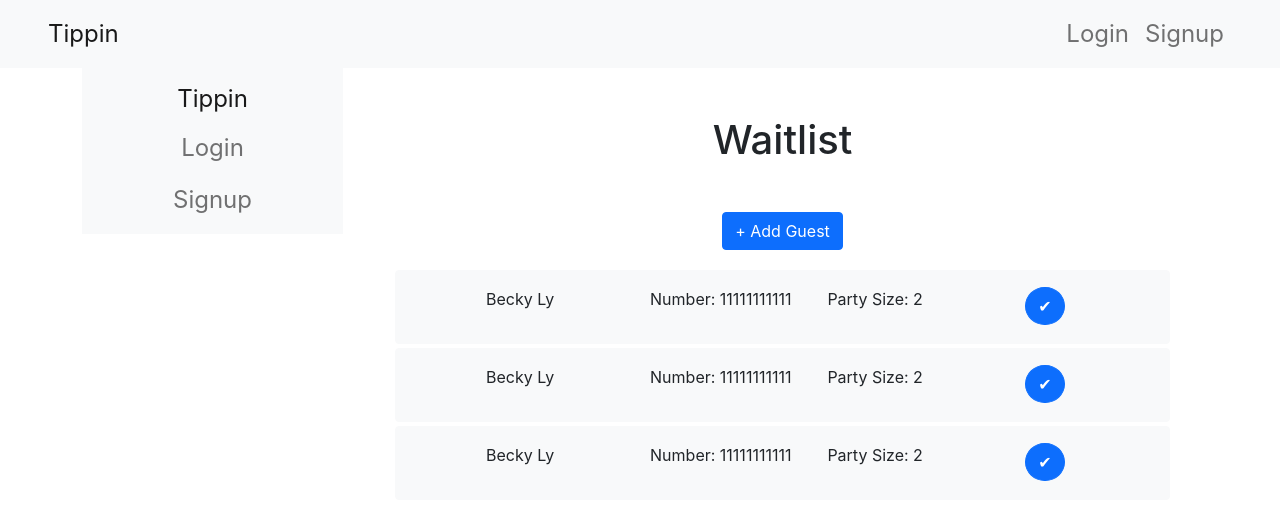
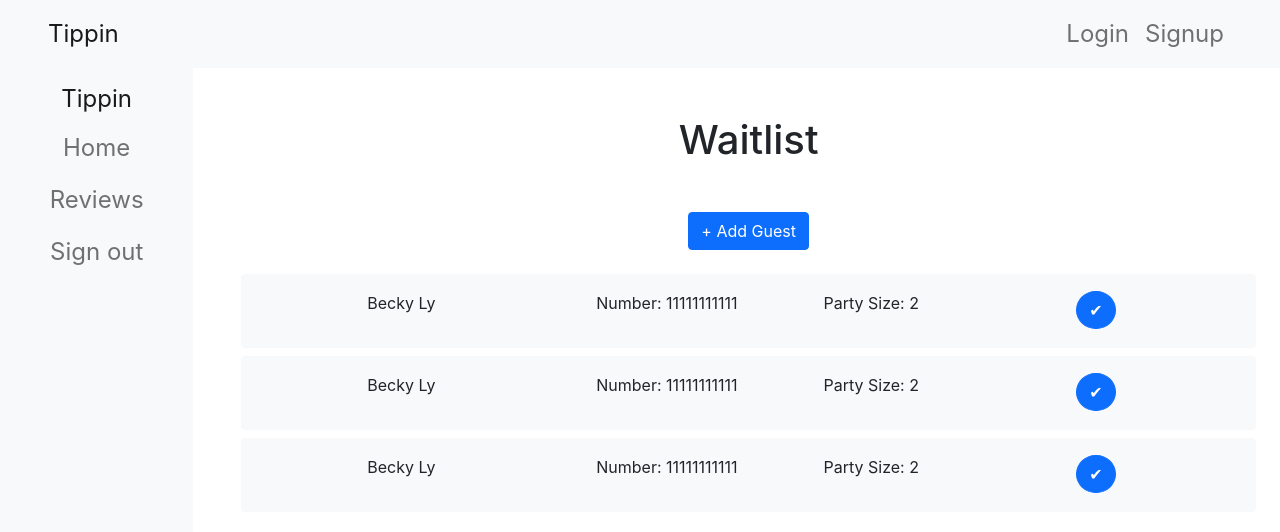
Before and after one commit to Ayoitsjason/Coursera_React, a React (Create React App) app in the folder confusion/: page / in a window 1280 px wide. Shown: the top 532 px of the page. Built offline with nearby package versions, Linux system fonts and the light colour scheme.

Commit message:
Added css to side navigation

```diff
--- /dev/null
+++ b/confusion/src/components/layout/SideNavigationComponent.css
@@ -0,0 +1,3 @@
+.side-navigation {
+  height: 100vh;
+}
--- a/confusion/src/components/layout/SideNavigationComponent.js
+++ b/confusion/src/components/layout/SideNavigationComponent.js
@@ -1,9 +1,11 @@
 import React from "react";
 import { Navbar, Nav } from "react-bootstrap";
+import "./SideNavigationComponent.css";
 
 const SideNavigationComponent = () => {
   return (
-    <Navbar className="flex-column" bg="light" expand="lg">
+    <div className="side-navigation bg-light">
+      <Navbar className="flex-column" expand="lg">
         <Navbar.Brand className="mx-5" href="#home">
           Tippin
         </Navbar.Brand>
@@ -11,14 +13,18 @@ const SideNavigationComponent = () => {
         <Navbar.Collapse className="justify-content-end" id="basic-navbar-nav">
           <Nav className="mx-5 flex-column" activeKey="/home">
             <Nav.Item>
-            <Nav.Link href="#home">Login</Nav.Link>
+              <Nav.Link href="#home">Home</Nav.Link>
             </Nav.Item>
             <Nav.Item>
-            <Nav.Link href="#link">Signup</Nav.Link>
+              <Nav.Link href="#link">Reviews</Nav.Link>
+            </Nav.Item>
+            <Nav.Item>
+              <Nav.Link href="#signout">Sign out</Nav.Link>
             </Nav.Item>
           </Nav>
         </Navbar.Collapse>
       </Navbar>
+    </div>
   );
 };
 
--- a/confusion/src/components/waitlist/Waitlist.js
+++ b/confusion/src/components/waitlist/Waitlist.js
@@ -38,7 +38,7 @@ class Waitlist extends Component {
   populateCustomers(customer) {
     return (
       <>
-        <div className="row border border-light p-3 m-1 rounded bg-light">
+        <div className="row border border-light p-3 m-2 rounded bg-light">
           <div className="col">
             <p className="font-weight-bold text-capitalize">
               {customer.firstName} {customer.lastName}
@@ -60,14 +60,14 @@ class Waitlist extends Component {
 
   render() {
     return (
-      <div className="container">
+      <>
         <Row>
-          <Col xs={3}>
+          <Col xs={2}>
             <SideNavigationComponent />
           </Col>
-          <Col xs={9}>
-            <div className="container">
-              <h1 className="my-5">Waitlist</h1>
+          <Col xs={10}>
+            <h1 className="my-5">Waitlist</h1>
+            <div className="container px-3">
               <Button className="mb-3">+ Add Guest</Button>
               {this.state.customers.map((customer) =>
                 this.populateCustomers(customer)
@@ -75,7 +75,7 @@ class Waitlist extends Component {
             </div>
           </Col>
         </Row>
-      </div>
+      </>
     );
   }
 }
```
Lines whose indentation alone changed are shown as unchanged.
